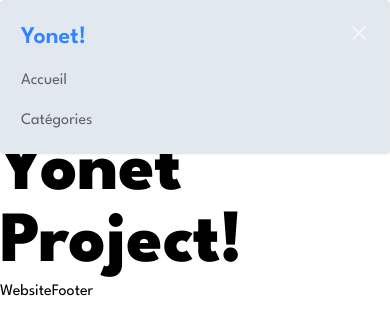
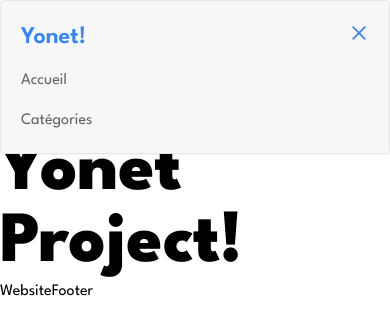
Before and after one commit to KevinArmache/Yonet-Project, a Next.js app: page / in a window 390 px wide. Both pictures are taken after a click on the button "Open Menu". Shown: the top 334 px of the page. Built offline with nearby package versions, Linux system fonts and the light colour scheme.

Commit message:
updated the navbar

```diff
--- a/components/Navbars/WebsiteNavbar.jsx
+++ b/components/Navbars/WebsiteNavbar.jsx
@@ -63,7 +63,7 @@ const WebsiteNavbar = () => {
               </div>
               {isMenuOpen && (
                 <div className="absolute z-50 top-0 left-0 w-full">
-                  <div className="p-5 bg-slate-200 dark:bg-slate-700 dark:border-none border rounded shadow-sm">
+                  <div className="p-5 bg-light border rounded shadow-sm">
                     <div className="flex items-center justify-between mb-4">
                       <div>
                         <Link href="/" className="text-2xl text-primary font-semibold lg:font-bold">
@@ -77,7 +77,7 @@ const WebsiteNavbar = () => {
                           className="p-2 -mt-2 -mr-2 transition duration-200 rounded hover:bg-primary focus:bg-primary focus:outline-none focus:shadow-outline"
                           onClick={() => setIsMenuOpen(false)}
                         >
-                          <svg className="w-5 text-light" viewBox="0 0 24 24">
+                          <svg className="w-5 text-primary hover:text-white" viewBox="0 0 24 24">
                             <path
                               fill="currentColor"
                               d="M19.7,4.3c-0.4-0.4-1-0.4-1.4,0L12,10.6L5.7,4.3c-0.4-0.4-1-0.4-1.4,0s-0.4,1,0,1.4l6.3,6.3l-6.3,6.3 c-0.4,0.4-0.4,1,0,1.4C4.5,19.9,4.7,20,5,20s0.5-0.1,0.7-0.3l6.3-6.3l6.3,6.3c0.2,0.2,0.5,0.3,0.7,0.3s0.5-0.1,0.7-0.3 c0.4-0.4,0.4-1,0-1.4L13.4,12l6.3-6.3C20.1,5.3,20.1,4.7,19.7,4.3z"
```
